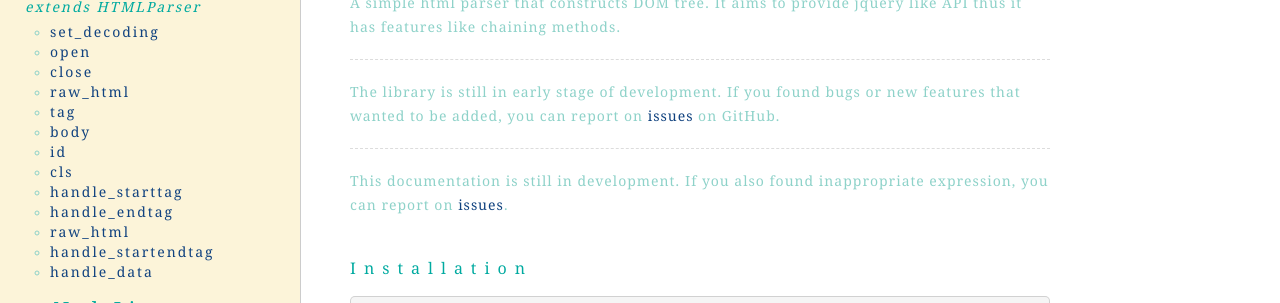
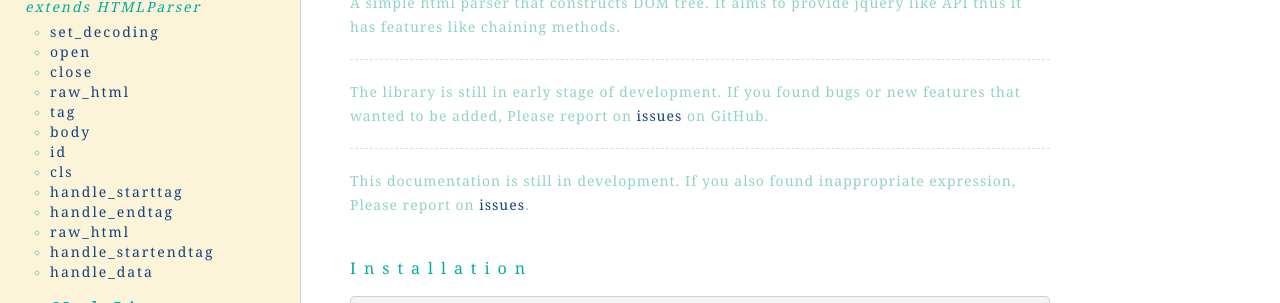
Before and after one commit to ishibashijun/ishibashijun.github.com, a Jekyll site: the page pyHTMLParser/index.html, which Jekyll copies as it is, in a window 1280 px wide. Shown: the part 181-484 px from the top of the page. Built offline with Jekyll 4.4.1, drawn with Linux system fonts in a browser that asks for light colours.

Commit message:
updated: text

```diff
--- a/pyHTMLParser/index.html
+++ b/pyHTMLParser/index.html
@@ -88,9 +88,9 @@
 	<p>
 		A simple html parser that constructs DOM tree. It aims to provide jquery like API thus it has features like chaining methods.
 		<hr>
-		The library is still in early stage of development. If you found bugs or new features that wanted to be added, you can report on <a href="https://github.com/ishibashijun/pyHTMLParser/issues">issues</a> on GitHub.
+		The library is still in early stage of development. If you found bugs or new features that wanted to be added, Please report on <a href="https://github.com/ishibashijun/pyHTMLParser/issues">issues</a> on GitHub.
 		<hr>
-		This documentation is still in development. If you also found inappropriate expression, you can report on <a href="https://github.com/ishibashijun/pyHTMLParser/issues">issues</a>.
+		This documentation is still in development. If you also found inappropriate expression, Please report on <a href="https://github.com/ishibashijun/pyHTMLParser/issues">issues</a>.
 	</p>
 	<h2 id="installation">Installation</h2>
 	<pre><code>
```
